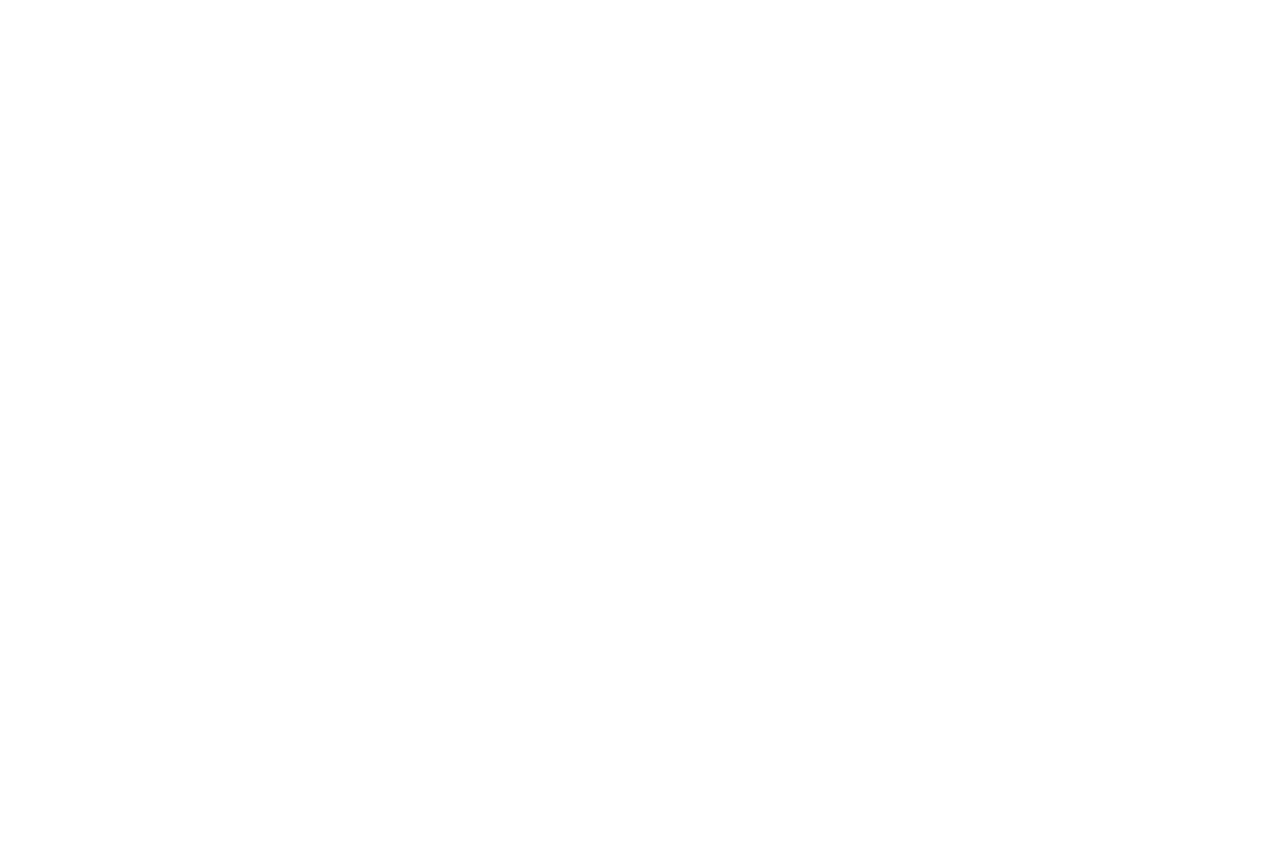
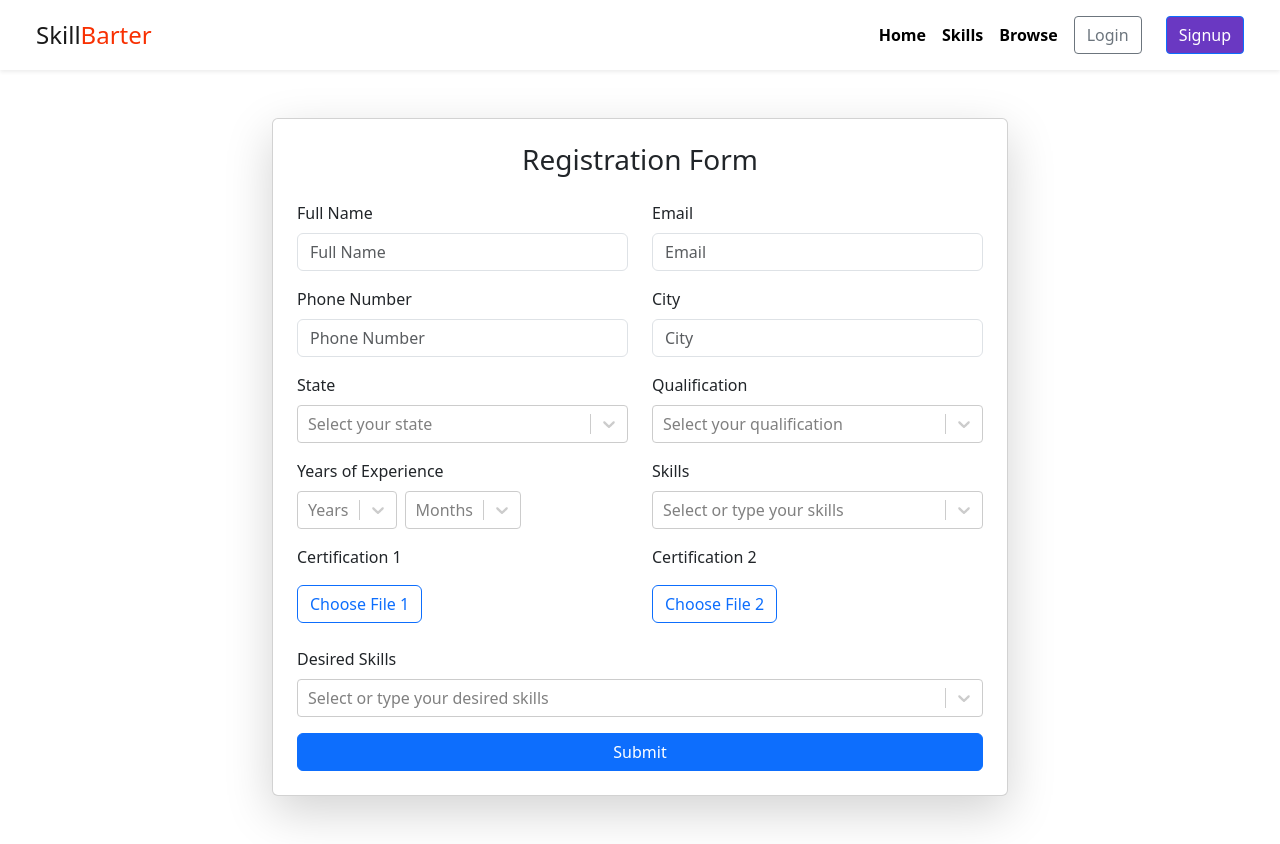
Before and after one commit to goel-anubhav/Skill-Barter, a React (Vite) app in the folder frontend/: page /registration in a window 1280 px wide. Before the commit this address had no page. Before the commit the page ends 800 px from the top, so only its background shows below. Built offline with nearby package versions, Linux system fonts and the light colour scheme; a small style sheet from the web is missing.

Commit message:
Registration Complete

```diff
--- a/frontend/package.json
+++ b/frontend/package.json
@@ -17,7 +17,9 @@
     "react-bootstrap": "^2.10.4",
     "react-dom": "^18.3.1",
     "react-icons": "^5.2.1",
-    "react-router-dom": "^6.25.1"
+    "react-router-dom": "^6.25.1",
+    "react-select": "^5.8.0",
+    "react-tag-input": "^6.10.3"
   },
   "devDependencies": {
     "@types/react": "^18.3.3",
--- a/frontend/src/App.jsx
+++ b/frontend/src/App.jsx
@@ -1,9 +1,9 @@
 import React from "react";
 import { BrowserRouter as Router, Route, Routes } from "react-router-dom";
-import CustomNavbar from "./shared/Navbar";
 import "bootstrap/dist/css/bootstrap.min.css";
 import "@fortawesome/fontawesome-free/css/all.min.css";
 
+import CustomNavbar from "./shared/Navbar";
 import LandingPage from "./components/landingpage";
 import Login from "./auth/login";
 import SignupForm from "./auth/signup";
@@ -13,15 +13,15 @@ function App() {
   return (
     <div className="App">
       <Router>
+        {/* <CustomNavbar /> */}
         <Routes>
           <Route path="/" element={<LandingPage />} />
           {/* Uncomment the following lines as you create these components */}
           {/* <Route path="/skills" element={<Skills />} />
-          <Route path="/browse" element={<Browse />} />
-          */}
+          <Route path="/browse" element={<Browse />} /> */}
           <Route path="/login" element={<Login />} />
           <Route path="/signup" element={<SignupForm />} />
-          {/* <Route path="/registration" component={Registration} /> */}
+          <Route path="/registration" element={<Registration />} />
         </Routes>
       </Router>
     </div>
--- /dev/null
+++ b/frontend/src/auth/qualifications.jsx
@@ -0,0 +1,47 @@
+export const qualifications = [
+  "Bachelor of Engineering (BE)",
+  "Bachelor of Technology (BTech)",
+  "Master of Engineering (ME)",
+  "Master of Technology (MTech)",
+  "Bachelor of Science (BSc)",
+  "Master of Science (MSc)",
+  "Bachelor of Arts (BA)",
+  "Master of Arts (MA)",
+  "Bachelor of Commerce (BCom)",
+  "Master of Commerce (MCom)",
+  "Bachelor of Business Administration (BBA)",
+  "Master of Business Administration (MBA)",
+  "Bachelor of Computer Applications (BCA)",
+  "Master of Computer Applications (MCA)",
+  "Bachelor of Education (BEd)",
+  "Master of Education (MEd)",
+  "Bachelor of Fine Arts (BFA)",
+  "Master of Fine Arts (MFA)",
+  "Bachelor of Law (LLB)",
+  "Master of Law (LLM)",
+  "Bachelor of Pharmacy (BPharm)",
+  "Master of Pharmacy (MPharm)",
+  "Bachelor of Architecture (BArch)",
+  "Master of Architecture (MArch)",
+  "Bachelor of Dental Surgery (BDS)",
+  "Master of Dental Surgery (MDS)",
+  "Bachelor of Medicine, Bachelor of Surgery (MBBS)",
+  "Doctor of Medicine (MD)",
+  "Master of Surgery (MS)",
+  "Doctor of Philosophy (PhD)",
+  "Master of Philosophy (MPhil)",
+  "Bachelor of Social Work (BSW)",
+  "Master of Social Work (MSW)",
+  "Bachelor of Design (BDes)",
+  "Master of Design (MDes)",
+  "Bachelor of Hotel Management (BHM)",
+  "Master of Hotel Management (MHM)",
+  "Bachelor of Physical Education (BPEd)",
+  "Master of Physical Education (MPEd)",
+  "Bachelor of Veterinary Science (BVSc)",
+  "Master of Veterinary Science (MVSc)",
+  "Bachelor of Audiology and Speech-Language Pathology (BASLP)",
+  "Master of Audiology and Speech-Language Pathology (MASLP)",
+  "Bachelor of Physiotherapy (BPT)",
+  "Master of Physiotherapy (MPT)",
+];
--- a/frontend/src/auth/registration.jsx
+++ b/frontend/src/auth/registration.jsx
@@ -1,31 +1,54 @@
 import React, { useState } from "react";
+import Select from "react-select";
 import "bootstrap/dist/css/bootstrap.min.css";
+import { statesOfIndia } from "./states";
+import { qualifications } from "./qualifications";
+import CustomNavbar from "../shared/Navbar";
+import { skillsOptions } from "./skills";
+
+const years = Array.from({ length: 31 }, (_, i) => ({
+  value: i,
+  label: `${i} years`,
+}));
+const months = Array.from({ length: 12 }, (_, i) => ({
+  value: i,
+  label: `${i} months`,
+}));
 
 function Registration({ email }) {
   const [formData, setFormData] = useState({
     fullName: "",
-    email: email,
+    email: email || "",
     phoneNumber: "",
     city: "",
-    state: "",
-    skills: "",
-    yearsOfExperience: "",
-    certifications: null,
-    qualifications: "",
+    state: null,
+    skills: [],
+    desiredSkills: [],
+    yearsOfExperience: null,
+    monthsOfExperience: null,
+    qualification: null,
   });
+  const [selectedFile1, setSelectedFile1] = useState(null);
+  const [selectedFile2, setSelectedFile2] = useState(null);
 
-  const handleChange = (event) => {
-    const { name, value } = event.target;
-    if (event.target.type === "file") {
-      setFormData((prevState) => ({
-        ...prevState,
-        [name]: event.target.files,
-      }));
-    } else {
+  const handleChange = (name, value) => {
     setFormData((prevState) => ({
       ...prevState,
       [name]: value,
     }));
+  };
+
+  const handleFileChange1 = (event) => {
+    const file = event.target.files[0];
+    if (file) {
+      setSelectedFile1(file.name);
+    }
+  };
+
+  const handleFileChange2 = (event) => {
+    const file = event.target.files[0];
+    if (file) {
+      setSelectedFile2(file.name);
     }
   };
 
@@ -36,12 +59,13 @@ function Registration({ email }) {
   };
 
   return (
-    <div
-      className="d-flex justify-content-center align-items-center vh-100"
-      style={{ paddingTop: "4em" }}
-    >
-      <div className="card p-4 w-100" style={{ maxWidth: "800px" }}>
-        <h3 className="text-center mb-4">Registration</h3>
+    <>
+      <CustomNavbar />
+      <div className="container mt-5">
+        <div className="row justify-content-center">
+          <div className="col-lg-8">
+            <div className="card shadow-lg p-4 mb-5 bg-white rounded">
+              <h3 className="text-center mb-4">Registration Form</h3>
               <form onSubmit={handleSubmit}>
                 <div className="row mb-3">
                   <div className="col-md-6 mb-3 mb-md-0">
@@ -54,7 +78,7 @@ function Registration({ email }) {
                       id="fullName"
                       name="fullName"
                       value={formData.fullName}
-                onChange={handleChange}
+                      onChange={(e) => handleChange("fullName", e.target.value)}
                       placeholder="Full Name"
                       autoComplete="off"
                     />
@@ -69,7 +93,7 @@ function Registration({ email }) {
                       id="email"
                       name="email"
                       value={formData.email}
-                onChange={handleChange}
+                      onChange={(e) => handleChange("email", e.target.value)}
                       placeholder="Email"
                       autoComplete="off"
                     />
@@ -86,7 +110,9 @@ function Registration({ email }) {
                       id="phoneNumber"
                       name="phoneNumber"
                       value={formData.phoneNumber}
-                onChange={handleChange}
+                      onChange={(e) =>
+                        handleChange("phoneNumber", e.target.value)
+                      }
                       placeholder="Phone Number"
                       autoComplete="off"
                     />
@@ -101,7 +127,7 @@ function Registration({ email }) {
                       id="city"
                       name="city"
                       value={formData.city}
-                onChange={handleChange}
+                      onChange={(e) => handleChange("city", e.target.value)}
                       placeholder="City"
                       autoComplete="off"
                     />
@@ -112,76 +138,165 @@ function Registration({ email }) {
                     <label htmlFor="state" className="form-label">
                       State
                     </label>
-              <input
-                type="text"
-                className="form-control"
+                    <Select
                       id="state"
                       name="state"
+                      options={statesOfIndia.map((state) => ({
+                        value: state,
+                        label: state,
+                      }))}
                       value={formData.state}
-                onChange={handleChange}
-                placeholder="State"
-                autoComplete="off"
+                      onChange={(selectedOption) =>
+                        handleChange("state", selectedOption)
+                      }
+                      placeholder="Select your state"
                     />
+                  </div>
+                  <div className="col-md-6">
+                    <label htmlFor="qualification" className="form-label">
+                      Qualification
+                    </label>
+                    <Select
+                      id="qualification"
+                      name="qualification"
+                      options={qualifications.map((q) => ({
+                        value: q,
+                        label: q,
+                      }))}
+                      value={formData.qualification}
+                      onChange={(selectedOption) =>
+                        handleChange("qualification", selectedOption)
+                      }
+                      placeholder="Select your qualification"
+                      isSearchable
+                    />
+                  </div>
+                </div>
+                <div className="row mb-3">
+                  <div className="col-md-6 mb-3 mb-md-0">
+                    <label className="form-label">Years of Experience</label>
+                    <div className="d-flex">
+                      <Select
+                        id="yearsOfExperience"
+                        name="yearsOfExperience"
+                        options={years}
+                        value={formData.yearsOfExperience}
+                        onChange={(selectedOption) =>
+                          handleChange("yearsOfExperience", selectedOption)
+                        }
+                        placeholder="Years"
+                        className="mr-2"
+                      />
+                      <Select
+                        id="monthsOfExperience"
+                        name="monthsOfExperience"
+                        options={months}
+                        value={formData.monthsOfExperience}
+                        onChange={(selectedOption) =>
+                          handleChange("monthsOfExperience", selectedOption)
+                        }
+                        placeholder="Months"
+                      />
+                    </div>
                   </div>
                   <div className="col-md-6">
                     <label htmlFor="skills" className="form-label">
                       Skills
                     </label>
-              <input
-                type="text"
-                className="form-control"
-                id="skills"
+                    <Select
+                      isMulti
                       name="skills"
+                      options={skillsOptions.map((skill) => ({
+                        value: skill,
+                        label: skill,
+                      }))}
+                      className="basic-multi-select"
+                      classNamePrefix="select"
                       value={formData.skills}
-                onChange={handleChange}
-                placeholder="Skills"
-                autoComplete="off"
+                      onChange={(selectedOptions) =>
+                        handleChange("skills", selectedOptions)
+                      }
+                      placeholder="Select or type your skills"
                     />
                   </div>
                 </div>
                 <div className="row mb-3">
-            <div className="col-md-6 mb-3 mb-md-0">
-              <label htmlFor="yearsOfExperience" className="form-label">
-                Years of Experience
+                  <div className="col-md-6">
+                    <label htmlFor="certifications1" className="form-label">
+                      Certification 1
                     </label>
+                    <div className="d-block">
                       <input
-                type="number"
-                className="form-control"
-                id="yearsOfExperience"
-                name="yearsOfExperience"
-                value={formData.yearsOfExperience}
-                onChange={handleChange}
-                placeholder="Years of Experience"
-                autoComplete="off"
+                        type="file"
+                        className="form-control-file mb-2"
+                        id="certifications1"
+                        name="certifications1"
+                        onChange={handleFileChange1}
+                        style={{ display: "none" }}
+                      />
+                      <label
+                        htmlFor="certifications1"
+                        className="btn btn-outline-primary mt-2"
+                        style={{ cursor: "pointer" }}
+                      >
+                        Choose File 1
+                      </label>
+                      {selectedFile1 && (
+                        <div className="mt-2 text-center">
+                          <p>{selectedFile1}</p>
+                        </div>
+                      )}
+                    </div>
+                  </div>
+                  <div className="col-md-6">
+                    <label htmlFor="certifications2" className="form-label">
+                      Certification 2
+                    </label>
+                    <div className="d-block">
+                      <input
+                        type="file"
+                        className="form-control-file mb-2"
+                        id="certifications2"
+                        name="certifications2"
+                        onChange={handleFileChange2}
+                        style={{ display: "none" }}
+                      />
+                      <label
+                        htmlFor="certifications2"
+                        className="btn btn-outline-primary mt-2"
+                        style={{ cursor: "pointer" }}
+                      >
+                        Choose File 2
+                      </label>
+                      {selectedFile2 && (
+                        <div className="mt-2 text-center">
+                          <p>{selectedFile2}</p>
+                        </div>
+                      )}
+                    </div>
+                  </div>
+                </div>
+                <div className="row mb-3">
+                  <div className="col-md-12">
+                    <label htmlFor="desiredSkills" className="form-label">
+                      Desired Skills
+                    </label>
+                    <Select
+                      isMulti
+                      name="desiredSkills"
+                      options={skillsOptions.map((skill) => ({
+                        value: skill,
+                        label: skill,
+                      }))}
+                      className="basic-multi-select"
+                      classNamePrefix="select"
+                      value={formData.desiredSkills}
+                      onChange={(selectedOptions) =>
+                        handleChange("desiredSkills", selectedOptions)
+                      }
+                      placeholder="Select or type your desired skills"
                     />
                   </div>
-            <div className="col-md-6">
-              <label htmlFor="qualifications" className="form-label">
-                Qualifications
-              </label>
-              <input
-                type="text"
-                className="form-control"
-                id="qualifications"
-                name="qualifications"
-                value={formData.qualifications}
-                onChange={handleChange}
-                placeholder="Qualifications"
-                autoComplete="off"
-              />
-            </div>
-          </div>
-          <div className="mb-3">
-            <label htmlFor="certifications" className="form-label">
-              Certifications (Upload file)
-            </label>
-            <input
-              type="file"
-              className="form-control"
-              id="certifications"
-              name="certifications"
-              onChange={handleChange}
-            />
                 </div>
                 <button type="submit" className="btn btn-primary w-100">
                   Submit
@@ -189,6 +304,9 @@ function Registration({ email }) {
               </form>
             </div>
           </div>
+        </div>
+      </div>
+    </>
   );
 }
 
--- /dev/null
+++ b/frontend/src/auth/skills.jsx
@@ -0,0 +1,33 @@
+export const skillsOptions = [
+  "Accountant",
+  "Software Developer",
+  "Graphic Designer",
+  "Architect",
+  "Social Worker",
+  "Dentist",
+  "Real Estate Agent",
+  "Electrician",
+  "Plumber",
+  "Carpenter",
+  "Mechanic",
+  "Chef",
+  "Nurse",
+  "Teacher",
+  "Hairdresser",
+  "Gardener",
+  "Housekeeper/Maid",
+  "Barista",
+  "Painter",
+  "Truck Driver",
+  "Civil Engineer",
+  "Lawyer",
+  "Psychologist",
+  "Veterinarian",
+  "Fashion Designer",
+  "IT Support Specialist",
+  "Fitness Trainer",
+  "Translator",
+  "Event Planner",
+  "Interior Designer",
+  // Add more skills if needed
+];
--- /dev/null
+++ b/frontend/src/auth/states.jsx
@@ -0,0 +1,37 @@
+export const statesOfIndia = [
+  "Andhra Pradesh",
+  "Arunachal Pradesh",
+  "Assam",
+  "Bihar",
+  "Chhattisgarh",
+  "Goa",
+  "Gujarat",
+  "Haryana",
+  "Himachal Pradesh",
+  "Jammu and Kashmir",
+  "Jharkhand",
+  "Karnataka",
+  "Kerala",
+  "Madhya Pradesh",
+  "Maharashtra",
+  "Manipur",
+  "Meghalaya",
+  "Mizoram",
+  "Nagaland",
+  "Odisha",
+  "Punjab",
+  "Rajasthan",
+  "Sikkim",
+  "Tamil Nadu",
+  "Telangana",
+  "Tripura",
+  "Uttar Pradesh",
+  "Uttarakhand",
+  "West Bengal",
+  "Andaman and Nicobar Islands",
+  "Chandigarh",
+  "Dadra and Nagar Haveli and Daman and Diu",
+  "Lakshadweep",
+  "Delhi",
+  "Puducherry",
+];
```
Also changed, not shown: 2 other files (tests, documents, lock files or other folders). Lines whose indentation alone changed are shown as unchanged.
